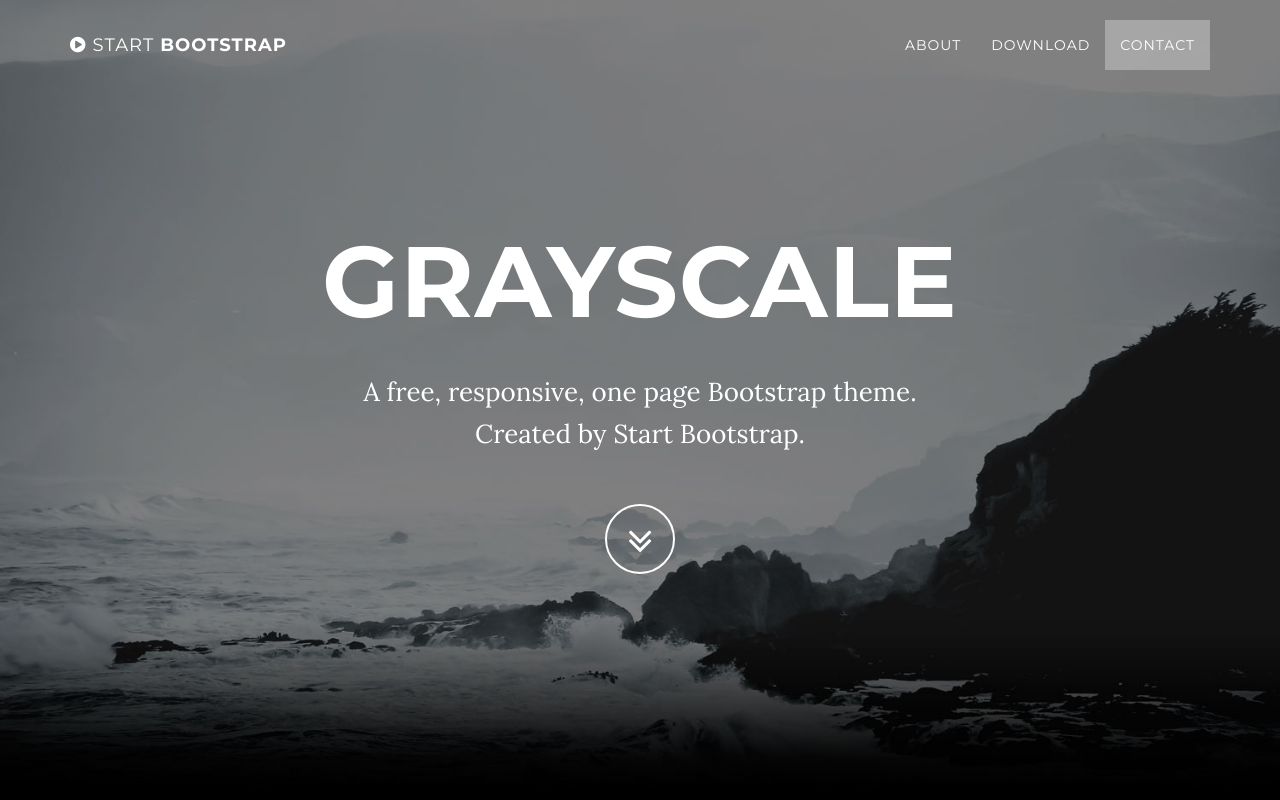
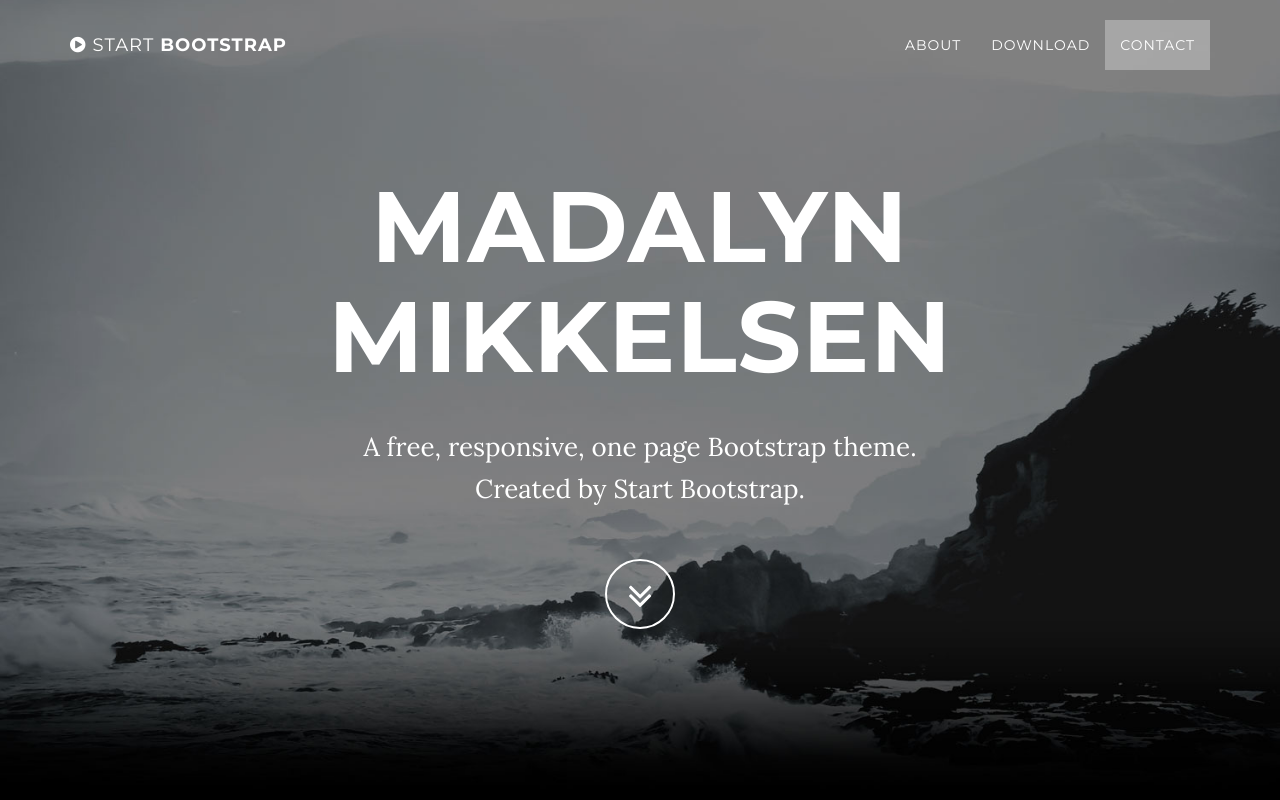
Before and after one commit to mikkelsenmk/mikkelsenmk.github.io, a plain HTML site: page index.html in a window 1280 px wide. Shown: the top 800 px of the page. Drawn offline with Linux system fonts and the light colour scheme; some packages are replaced by stand-ins of ours.

Commit message:
Changed default parameters

```diff
--- a/index.html
+++ b/index.html
@@ -9,7 +9,7 @@
     <meta name="description" content="">
     <meta name="author" content="">
 
-    <title>Grayscale - Start Bootstrap Theme</title>
+    <title>Get Wrecked SON</title>
 
     <!-- Bootstrap Core CSS -->
     <link href="css/bootstrap.min.css" rel="stylesheet">
@@ -74,7 +74,7 @@
             <div class="container">
                 <div class="row">
                     <div class="col-md-8 col-md-offset-2">
-                        <h1 class="brand-heading">Grayscale</h1>
+                        <h1 class="brand-heading">Madalyn Mikkelsen</h1>
                         <p class="intro-text">A free, responsive, one page Bootstrap theme.<br>Created by Start Bootstrap.</p>
                         <a href="#about" class="btn btn-circle page-scroll">
                             <i class="fa fa-angle-double-down animated"></i>
```
